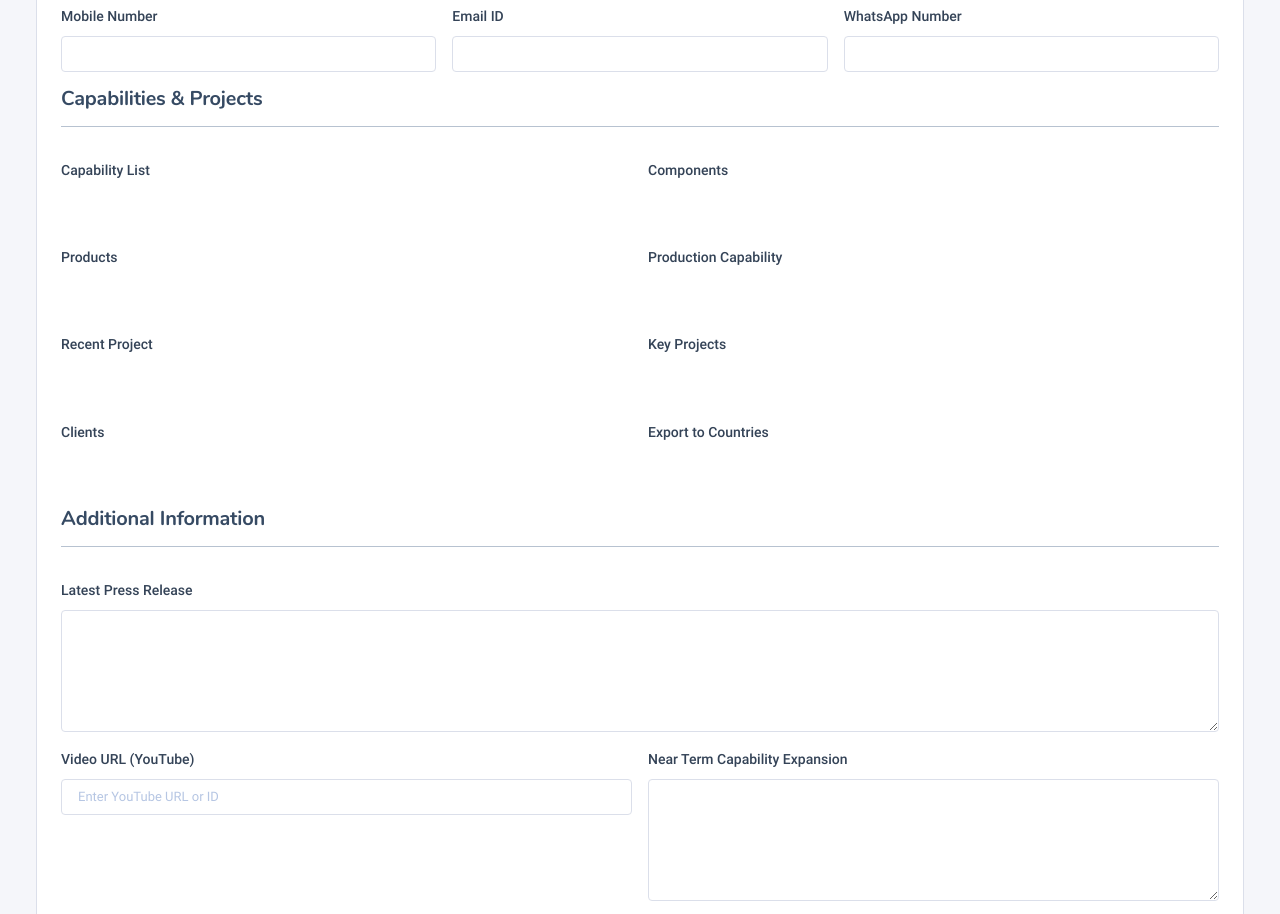
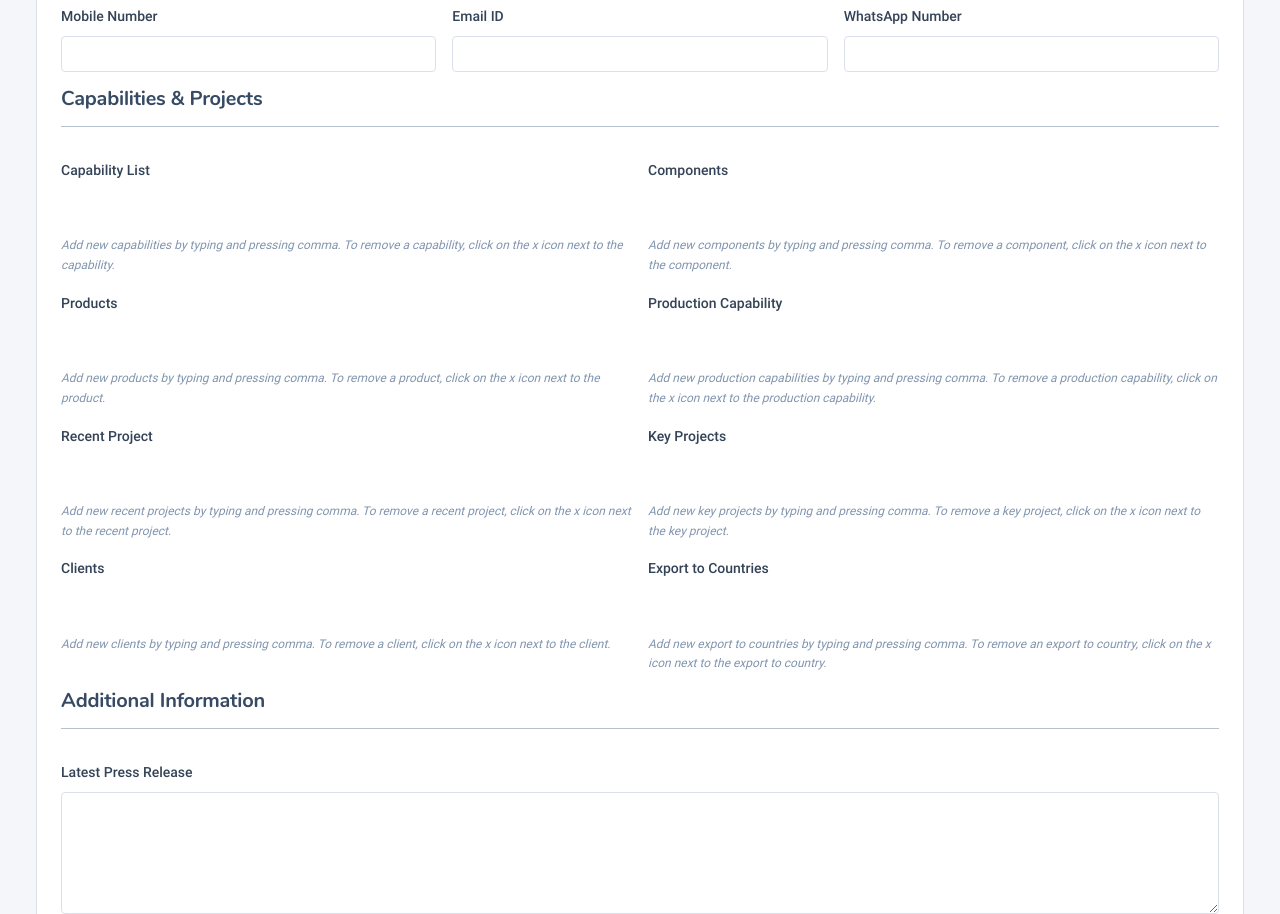
Before and after one commit to ashok210891/adsid, a PHP site: template application/views/edit_company.php in a window 1280 px wide. Shown: the part 1077-1991 px from the top of the page. Run offline with PHP 8.4, Linux system fonts and the light colour scheme; the template is opened without the code that fills it, so the values that code supplies are empty; some libraries are stand-ins or nearby versions; some web fonts are replaced.

Commit message:
comments added to the fields

```diff
--- a/application/views/edit_company.php
+++ b/application/views/edit_company.php
@@ -158,6 +158,9 @@
                                                             }
                                                             ?>
                                                         </select>
+                                                        <div class="form-note mt-1">
+                                                            <span class="text-muted">Add new capabilities by typing and pressing comma. To remove a capability, click on the x icon next to the capability.</span>
+                                                        </div>
                                                     </div>
                                                 </div>
                                             </div>
@@ -176,6 +179,9 @@
                                                             }
                                                             ?>
                                                         </select>
+                                                        <div class="form-note mt-1">
+                                                            <span class="text-muted">Add new components by typing and pressing comma. To remove a component, click on the x icon next to the component.</span>
+                                                        </div>
                                                     </div>
                                                 </div>
                                             </div>
@@ -194,6 +200,9 @@
                                                             }
                                                             ?>
                                                         </select>
+                                                        <div class="form-note mt-1">
+                                                            <span class="text-muted">Add new products by typing and pressing comma. To remove a product, click on the x icon next to the product.</span>
+                                                        </div>
                                                     </div>
                                                 </div>
                                             </div>
@@ -212,6 +221,9 @@
                                                             }
                                                             ?>
                                                         </select>
+                                                        <div class="form-note mt-1">
+                                                            <span class="text-muted">Add new production capabilities by typing and pressing comma. To remove a production capability, click on the x icon next to the production capability.</span>
+                                                        </div>
                                                     </div>
                                                 </div>
                                             </div>
@@ -230,6 +242,9 @@
                                                             }
                                                             ?>
                                                         </select>
+                                                        <div class="form-note mt-1">
+                                                            <span class="text-muted">Add new recent projects by typing and pressing comma. To remove a recent project, click on the x icon next to the recent project.</span>
+                                                        </div>
                                                     </div>
                                                 </div>
                                             </div>
@@ -248,6 +263,9 @@
                                                             }
                                                             ?>
                                                         </select>
+                                                        <div class="form-note mt-1">
+                                                            <span class="text-muted">Add new key projects by typing and pressing comma. To remove a key project, click on the x icon next to the key project.</span>
+                                                        </div>
                                                     </div>
                                                 </div>
                                             </div>
@@ -266,6 +284,9 @@
                                                             }
                                                             ?>
                                                         </select>
+                                                        <div class="form-note mt-1">
+                                                            <span class="text-muted">Add new clients by typing and pressing comma. To remove a client, click on the x icon next to the client.</span>
+                                                        </div>
                                                     </div>
                                                 </div>
                                             </div>
@@ -284,6 +305,9 @@
                                                             }
                                                             ?>
                                                         </select>
+                                                        <div class="form-note mt-1">
+                                                            <span class="text-muted">Add new export to countries by typing and pressing comma. To remove an export to country, click on the x icon next to the export to country.</span>
+                                                        </div>
                                                     </div>
                                                 </div>
                                             </div>
```
